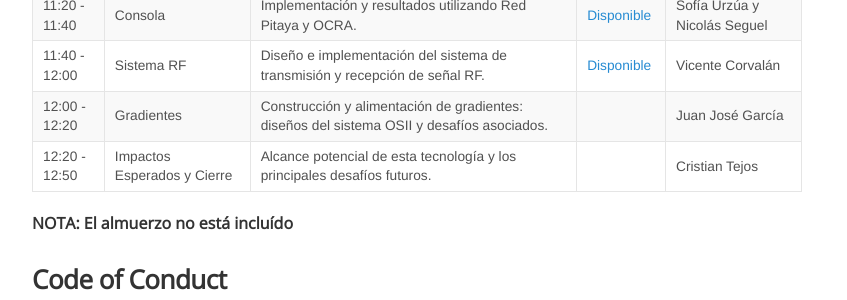
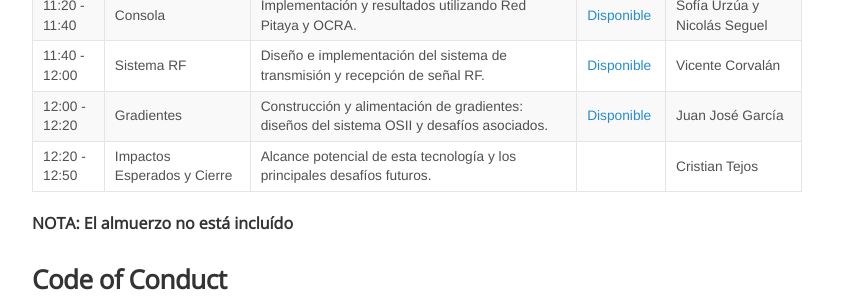
Before and after one commit to LIBREhub/LIBREhub.github.io, a Jekyll site: the page built from _posts/2024-10-24-low-cost-MRI.md, in a window 1280 px wide and 900 px high, scrolled down 1196 px. Shown: the part 152-452 px from the top of the window, without its empty margins (223-1070 px from the left). Built offline with Jekyll 4.4.1, drawn with Linux system fonts in a browser that asks for light colours; nearby versions of some CDN libraries.

Commit message:
Add new link

```diff
--- a/_posts/2024-10-24-low-cost-MRI.md
+++ b/_posts/2024-10-24-low-cost-MRI.md
@@ -32,7 +32,7 @@ Visit our <a href="https://www.flickr.com/photos/197037882@N02/albums">gallery (
 | 10:50 - 11:20| Coffee Break |          |               |        |
 | 11:20 - 11:40| Consola | Implementación y resultados utilizando Red Pitaya y OCRA.| [Disponible](https://youtu.be/s-_wbssOHIE?feature=shared) | Sofía Urzúa y Nicolás Seguel |
 | 11:40 - 12:00| Sistema RF | Diseño e implementación del sistema de transmisión y recepción de señal RF.| [Disponible](https://youtu.be/WHc1pmKATE8?feature=shared) | Vicente Corvalán |
-| 12:00 - 12:20| Gradientes | Construcción y alimentación de gradientes: diseños del sistema OSII y desafíos asociados.| | Juan José García |
+| 12:00 - 12:20| Gradientes | Construcción y alimentación de gradientes: diseños del sistema OSII y desafíos asociados.| [Disponible](https://youtu.be/npizWQPsmRk) | Juan José García |
 | 12:20 - 12:50| Impactos Esperados y Cierre | Alcance potencial de esta tecnología y los principales desafíos futuros.| | Cristian Tejos |
 
 **NOTA: El almuerzo no está incluído**
```
